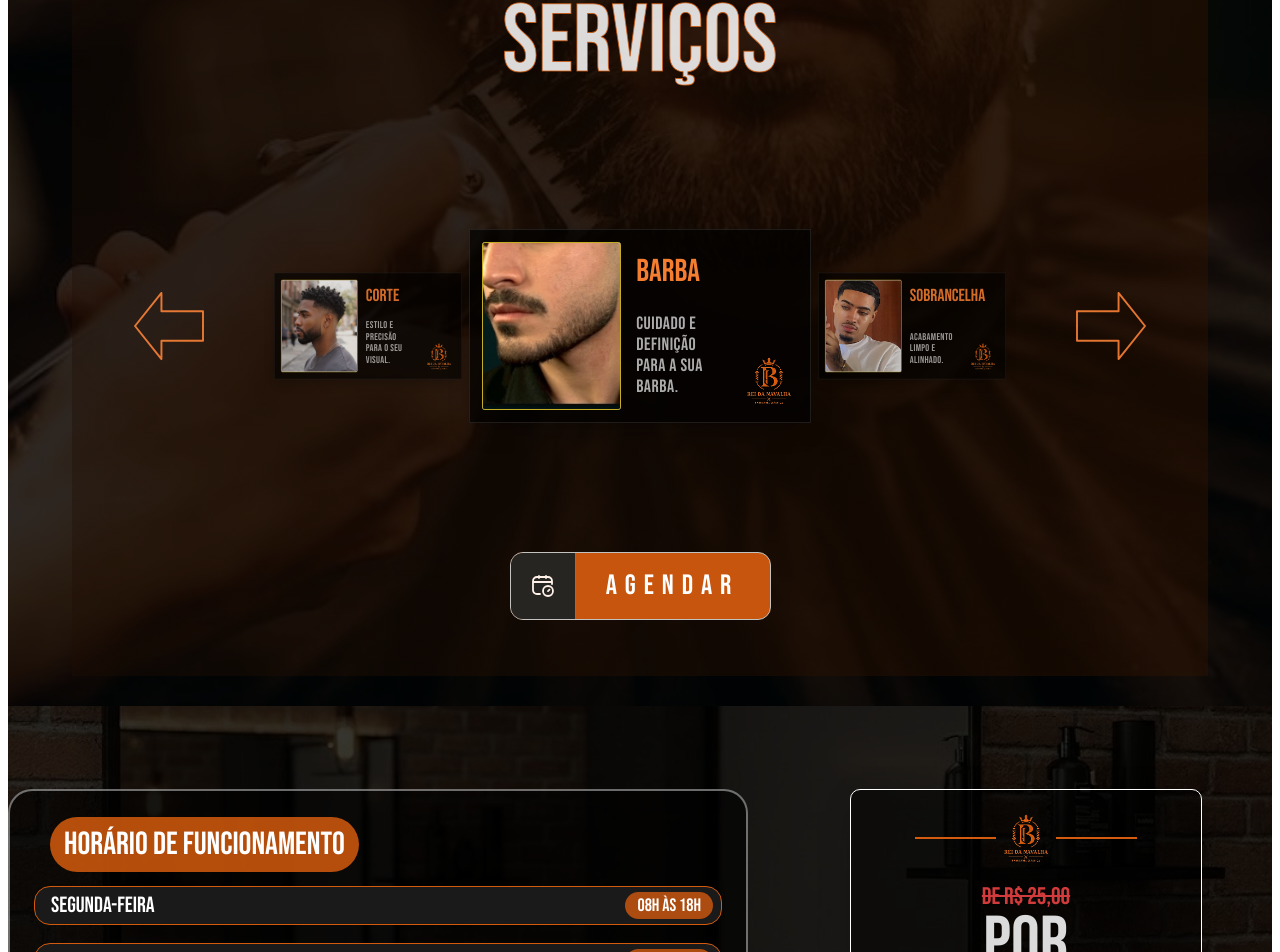
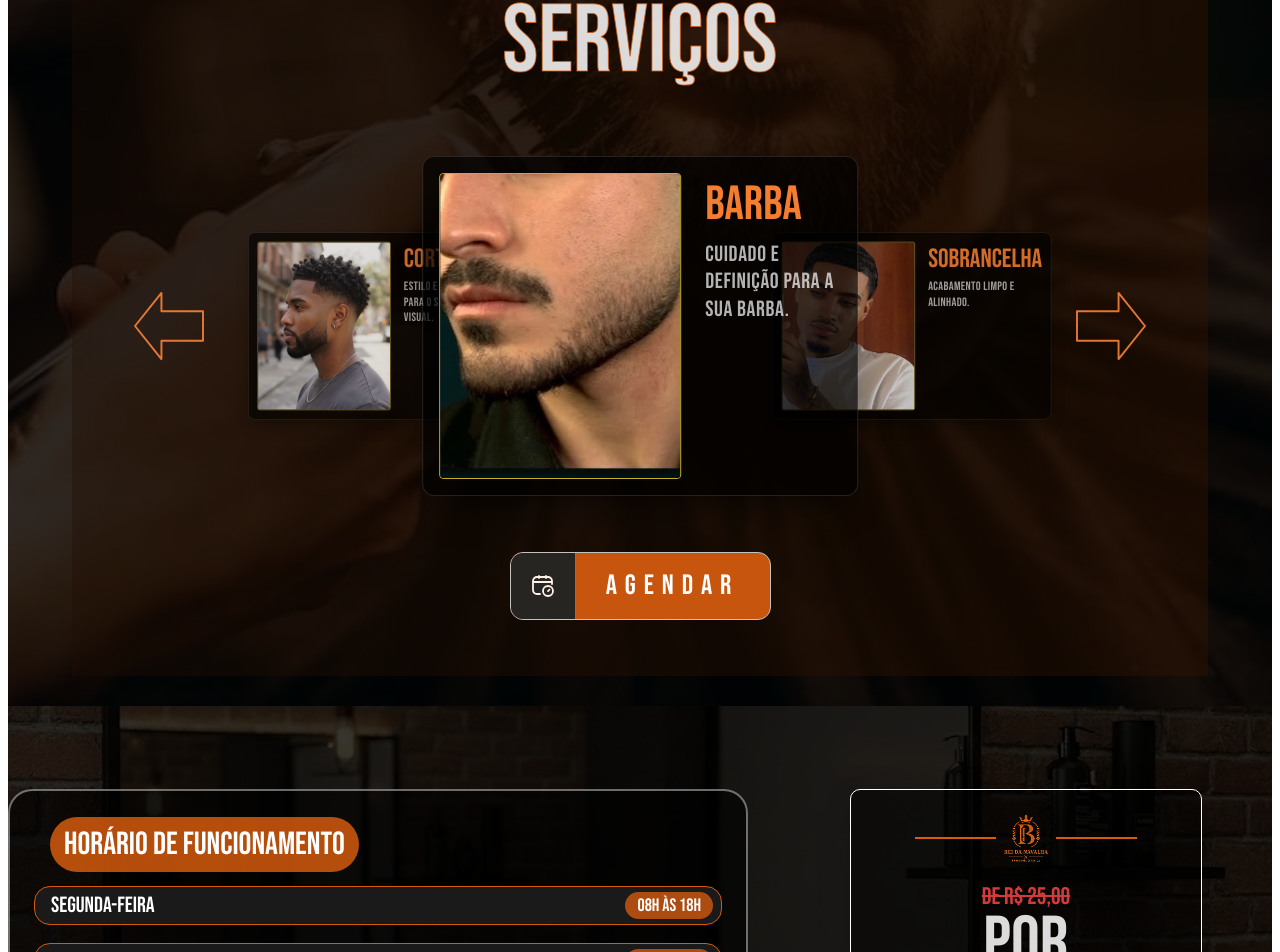
Before and after one commit to mvjo-code/Rei-da-Navalha, a Vue app: page / in a window 1280 px wide. Shown: the part 902-1854 px from the top of the page. Built offline with nearby package versions, Linux system fonts and the light colour scheme; the HTML template or start-up script is replaced by a standard one.

Commit message:
fix; adjust in serico card

```diff
--- a/src/components/ServicoCard.vue
+++ b/src/components/ServicoCard.vue
@@ -3,6 +3,8 @@ defineProps({
   titulo: { type: String, required: true },
   descricao: { type: String, required: true },
   imagem: { type: String, default: '' },
+  preco: { type: String, default: '' },
+  duracao: { type: String, default: '' },
 })
 </script>
 
@@ -12,16 +14,16 @@ defineProps({
       <img v-if="imagem" :src="imagem" :alt="titulo" />
     </div>
 
-    <div class="servico-direita">
+    <div class="servico-info">
       <div class="servico-textos">
         <h3 class="servico-titulo">{{ titulo }}</h3>
         <p class="servico-descricao">{{ descricao }}</p>
       </div>
 
-      <div class="servico-logo">
-        <!-- coloque aqui a logo -->
-        <!-- <img src="../assets/logo-mini.png" alt="" /> -->
-         <img src=  "../assets/Logotipo.png" alt="Logo">
+      <div v-if="preco || duracao" class="servico-meta">
+        <span v-if="preco" class="servico-preco">{{ preco }}</span>
+        <span v-if="preco && duracao" class="servico-separador">·</span>
+        <span v-if="duracao" class="servico-duracao">{{ duracao }}</span>
       </div>
     </div>
   </article>
@@ -30,24 +32,25 @@ defineProps({
 <style scoped>
 .servico-card {
   display: flex;
-  width: 21.375rem;
-  padding: 0.75rem;
-  align-items: flex-start;
-  gap: 0.96rem;
+  width: min(38rem, calc(100vw - 2 * var(--margem-lateral)));
+  padding: 1rem;
+  align-items: stretch;
+  gap: 1.5rem;
   box-sizing: border-box;
-  border: 1px solid rgba(255, 255, 255, 0.1);
+  border-radius: 0.75rem;
+  border: 1px solid rgba(255, 255, 255, 0.12);
   background: rgba(0, 0, 0, 0.7);
-  box-shadow: 0 10px 24px -8px rgba(0, 0, 0, 0.4);
+  box-shadow: 0 16px 32px -12px rgba(0, 0, 0, 0.6);
 }
 
 .servico-imagem {
-  width: 8.548rem;
-  height: 10.376rem;
+  width: 15rem;
+  height: 19rem;
   flex-shrink: 0;
   overflow: hidden;
-  border-radius: 0.163rem;
+  border-radius: 0.25rem;
   border: 1px solid #c6ae24;
-  background: lightgray;
+  background: #2a2a2a;
 }
 
 .servico-imagem img {
@@ -57,58 +60,93 @@ defineProps({
   object-fit: cover;
 }
 
-.servico-direita {
+.servico-info {
   display: flex;
   flex: 1;
   min-width: 0;
-  height: 10.376rem;
-  align-items: flex-end;
-  gap: 0.96rem;
+  padding: 0.5rem 0;
+  flex-direction: column;
+  justify-content: space-between;
 }
 
 .servico-textos {
   display: flex;
-  flex: 1;
-  min-width: 0;
-  height: 100%;
-  padding: 0.65rem 0;
-  box-sizing: border-box;
   flex-direction: column;
-  justify-content: space-between;
-  align-items: flex-start;
+  gap: 0.75rem;
 }
 
 .servico-titulo {
   margin: 0;
   color: #f57d30;
   font-family: 'Bebas Neue', sans-serif;
-  font-size: 1.982rem;
+  font-size: 3rem;
   font-weight: 400;
-  line-height: normal;
+  line-height: 1;
   text-transform: uppercase;
 }
 
 .servico-descricao {
   margin: 0;
-  color: rgba(255, 255, 255, 0.67);
+  color: rgba(255, 255, 255, 0.7);
   font-family: 'Bebas Neue', sans-serif;
-  font-size: 1.115rem;
+  font-size: 1.375rem;
   font-weight: 400;
-  line-height: normal;
-  letter-spacing: 0.033rem;
+  line-height: 1.25;
+  letter-spacing: 0.04rem;
   text-transform: uppercase;
 }
 
-.servico-logo {
-  width: 3.655rem;
-  height: 3.438rem;
-  flex-shrink: 0;
+.servico-meta {
+  display: flex;
+  padding-top: 1rem;
+  align-items: baseline;
+  gap: 0.75rem;
+  border-top: 1px solid rgba(212, 91, 14, 0.4);
 }
 
-.servico-logo img {
-  display: block;
-  width: 100%;
-  height: 100%;
-  object-fit: cover;
+.servico-preco {
+  color: #fff;
+  font-family: 'Bebas Neue', sans-serif;
+  font-size: 2.5rem;
+  font-weight: 400;
+  line-height: 1;
+}
+
+.servico-separador {
+  color: #d55b0e;
+  font-family: 'Bebas Neue', sans-serif;
+  font-size: 1.75rem;
+}
+
+.servico-duracao {
+  color: rgba(255, 255, 255, 0.67);
+  font-family: 'Bebas Neue', sans-serif;
+  font-size: 1.5rem;
+  font-weight: 400;
+  text-transform: uppercase;
+}
+
+@media (max-width: 1024px) {
+  .servico-card {
+    flex-direction: column;
+    gap: 1rem;
+  }
+
+  .servico-imagem {
+    width: 100%;
+    height: 11rem;
+  }
+
+  .servico-titulo {
+    font-size: 2.25rem;
+  }
+
+  .servico-descricao {
+    font-size: 1.125rem;
+  }
+
+  .servico-preco {
+    font-size: 2rem;
+  }
 }
 </style>
```
